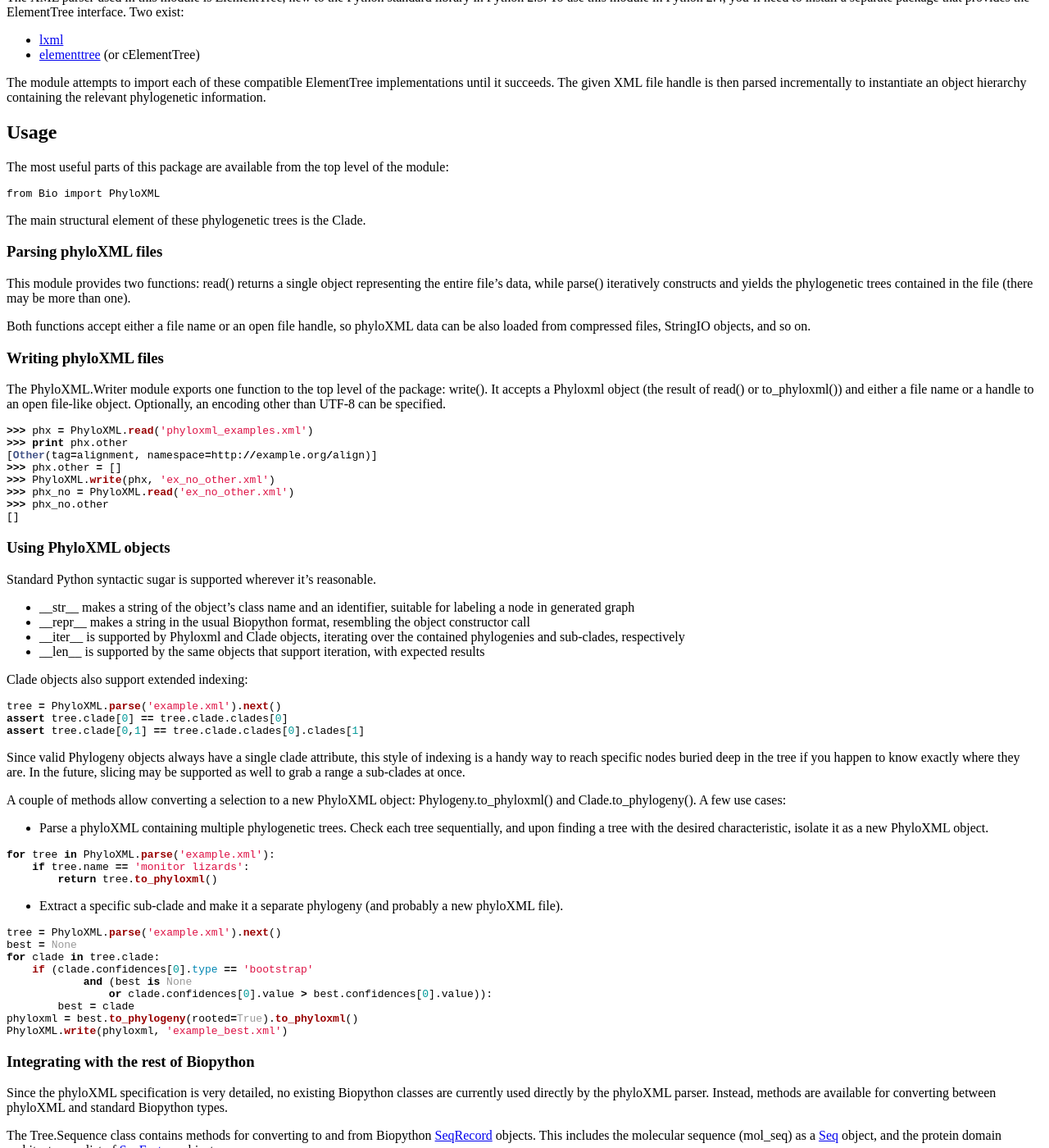
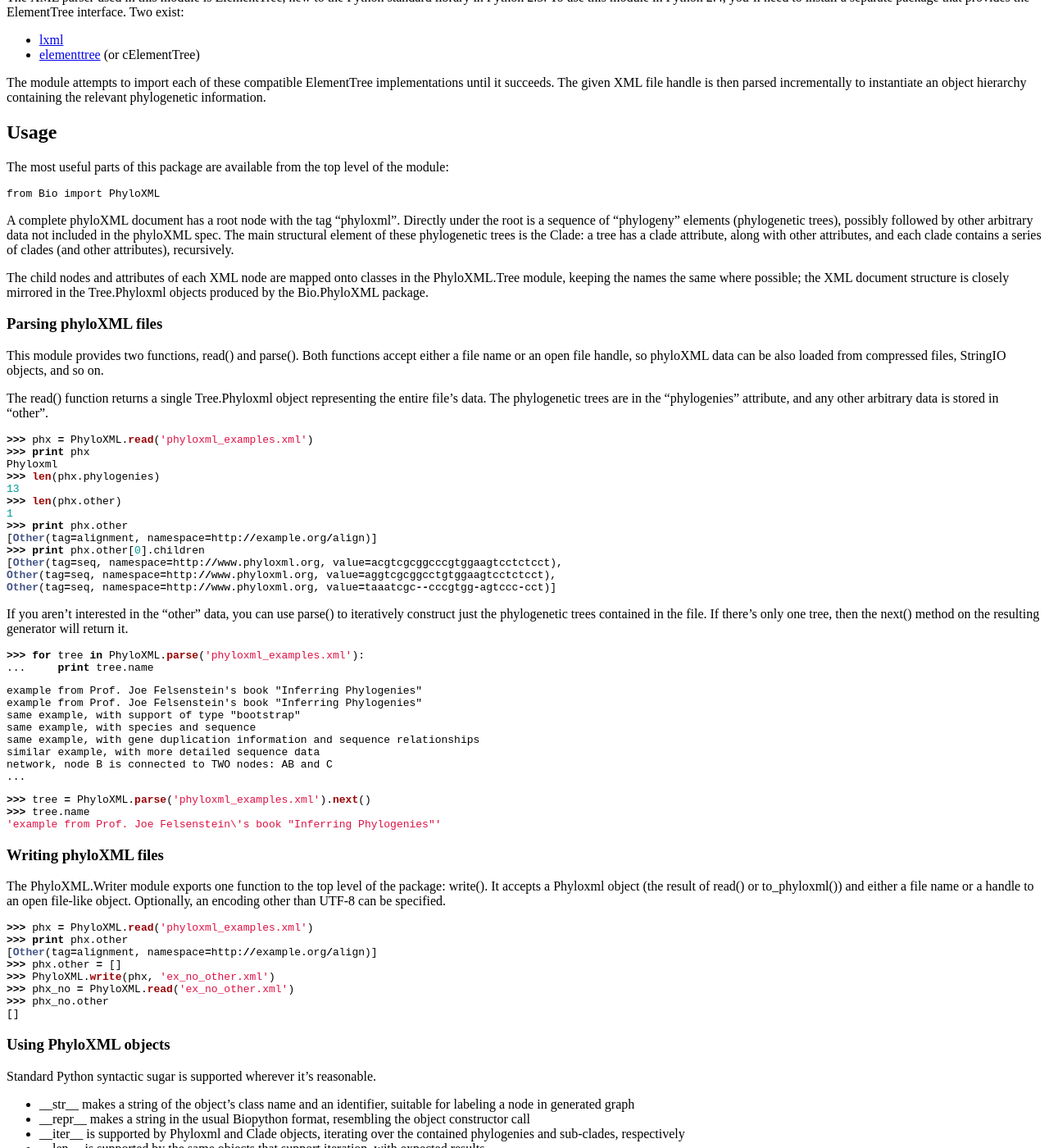
Before and after one commit to biopython/biopython.github.io, a Jekyll site: the page built from wiki/PhyloXML.md, in a window 1280 px wide and 1400 px high, scrolled down 367 px. Shown: the whole window at 82% size. Built offline with Jekyll 4.4.1, drawn with Linux system fonts in a browser that asks for light colours.

Commit message:
/* Usage */  document structure, parsing examples

````diff
--- a/wiki/PhyloXML.md
+++ b/wiki/PhyloXML.md
@@ -49,18 +49,69 @@ of the module:
 from Bio import PhyloXML
 ```
 
-The main structural element of these phylogenetic trees is the Clade.
+A complete phyloXML document has a root node with the tag "phyloxml".
+Directly under the root is a sequence of "phylogeny" elements
+(phylogenetic trees), possibly followed by other arbitrary data not
+included in the phyloXML spec. The main structural element of these
+phylogenetic trees is the Clade: a tree has a clade attribute, along
+with other attributes, and each clade contains a series of clades (and
+other attributes), recursively.
+
+The child nodes and attributes of each XML node are mapped onto classes
+in the PhyloXML.Tree module, keeping the names the same where possible;
+the XML document structure is closely mirrored in the Tree.Phyloxml
+objects produced by the Bio.PhyloXML package.
 
 ### Parsing phyloXML files
 
-This module provides two functions: read() returns a single object
-representing the entire file's data, while parse() iteratively
-constructs and yields the phylogenetic trees contained in the file
-(there may be more than one).
+This module provides two functions, read() and parse(). Both functions
+accept either a file name or an open file handle, so phyloXML data can
+be also loaded from compressed files, StringIO objects, and so on.
 
-Both functions accept either a file name or an open file handle, so
-phyloXML data can be also loaded from compressed files, StringIO
-objects, and so on.
+The read() function returns a single Tree.Phyloxml object representing
+the entire file's data. The phylogenetic trees are in the "phylogenies"
+attribute, and any other arbitrary data is stored in "other".
+
+``` python
+>>> phx = PhyloXML.read('phyloxml_examples.xml')
+>>> print phx
+Phyloxml
+>>> len(phx.phylogenies)
+13
+>>> len(phx.other)
+1
+>>> print phx.other
+[Other(tag=alignment, namespace=http://example.org/align)]
+>>> print phx.other[0].children
+[Other(tag=seq, namespace=http://www.phyloxml.org, value=acgtcgcggcccgtggaagtcctctcct),
+Other(tag=seq, namespace=http://www.phyloxml.org, value=aggtcgcggcctgtggaagtcctctcct),
+Other(tag=seq, namespace=http://www.phyloxml.org, value=taaatcgc--cccgtgg-agtccc-cct)]
+```
+
+If you aren't interested in the "other" data, you can use parse() to
+iteratively construct just the phylogenetic trees contained in the file.
+If there's only one tree, then the next() method on the resulting
+generator will return it.
+
+``` python
+>>> for tree in PhyloXML.parse('phyloxml_examples.xml'):
+...     print tree.name
+```
+
+    example from Prof. Joe Felsenstein's book "Inferring Phylogenies"
+    example from Prof. Joe Felsenstein's book "Inferring Phylogenies"
+    same example, with support of type "bootstrap"
+    same example, with species and sequence
+    same example, with gene duplication information and sequence relationships
+    similar example, with more detailed sequence data
+    network, node B is connected to TWO nodes: AB and C
+    ...
+
+``` python
+>>> tree = PhyloXML.parse('phyloxml_examples.xml').next()
+>>> tree.name
+'example from Prof. Joe Felsenstein\'s book "Inferring Phylogenies"'
+```
 
 ### Writing phyloXML files
 
````
Also changed, not shown: 1 other file.
